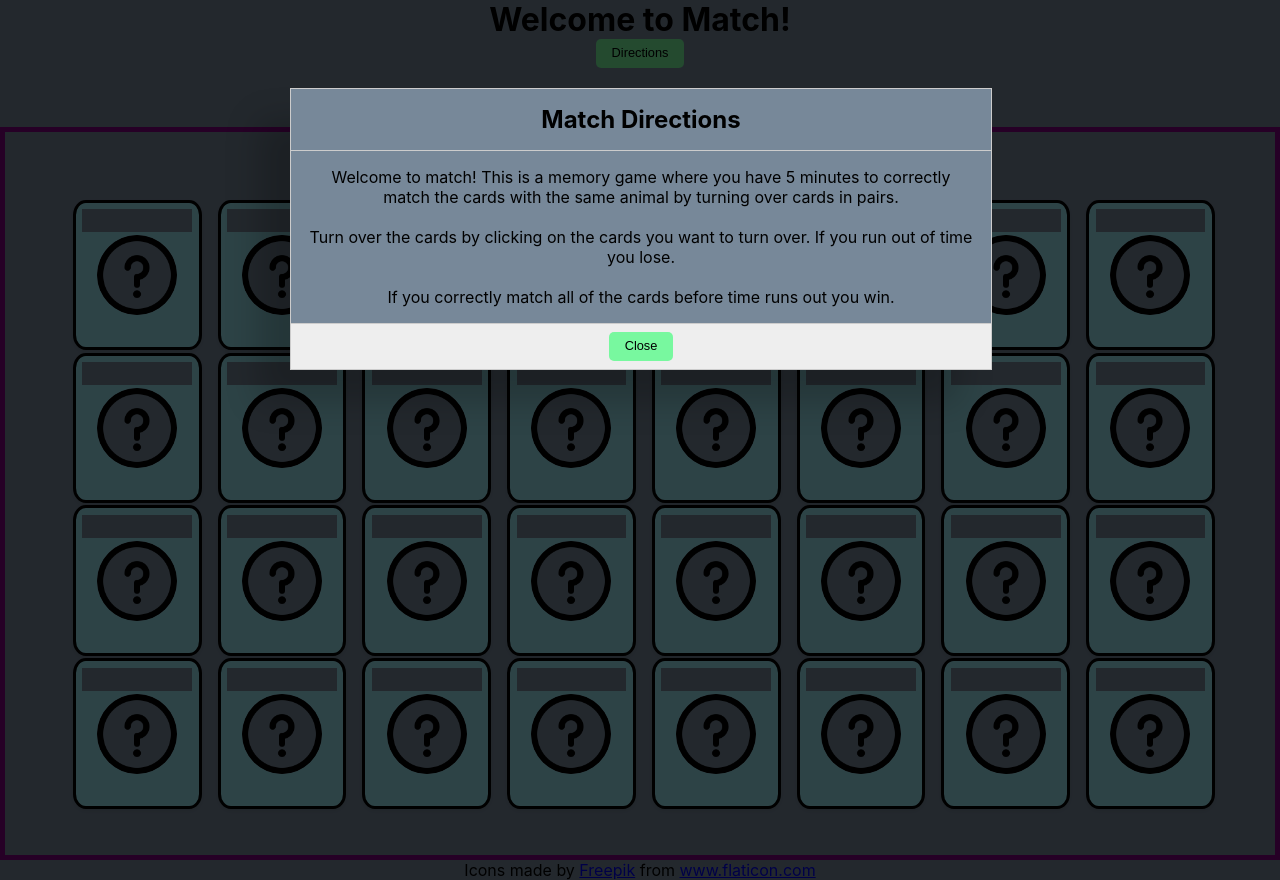
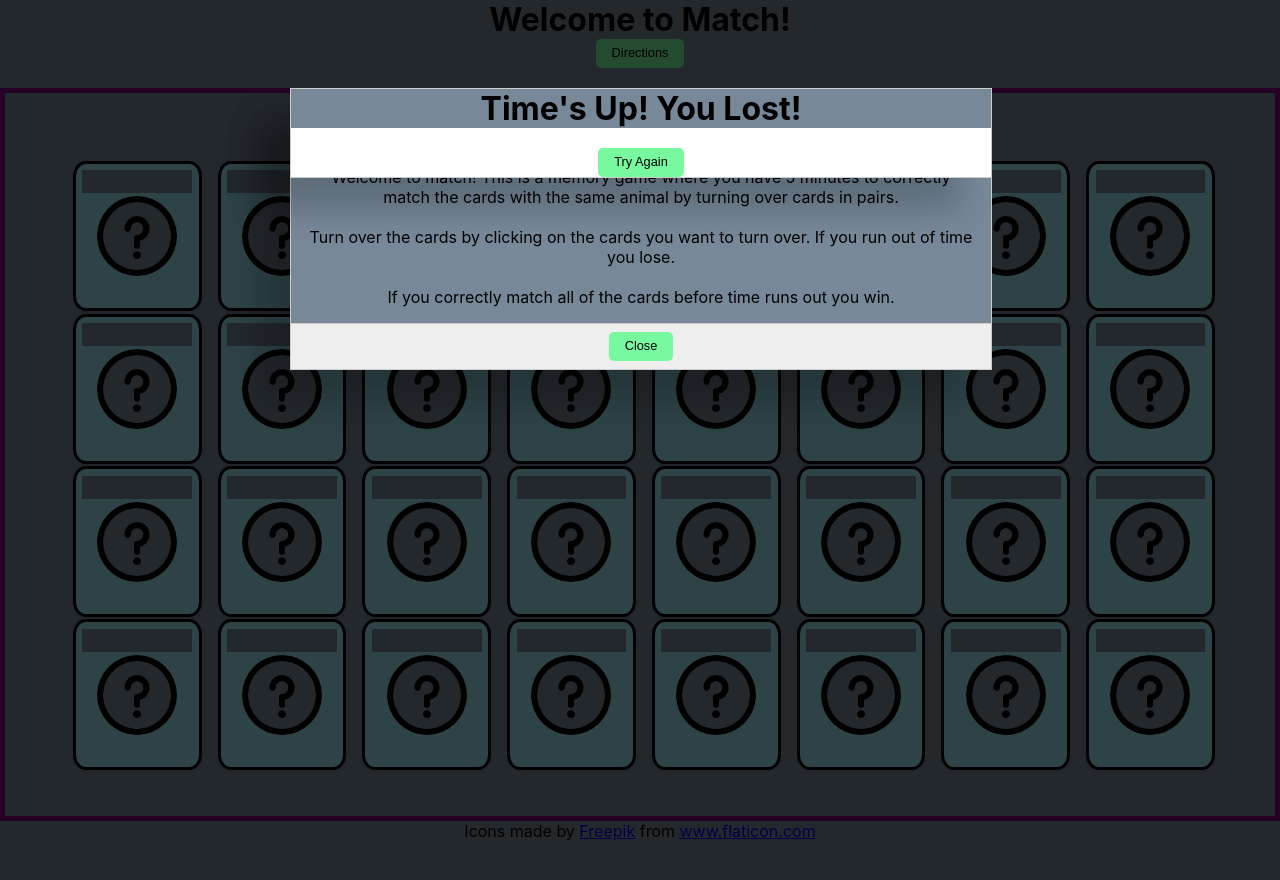
Before and after one commit to TheEugeniaKim/match, a React (Create React App) app in the folder match/: page / in a window 1280 px wide. After the commit the page ends 841 px from the top, so only its background shows below. Built offline with nearby package versions, Linux system fonts and the light colour scheme; data requests are answered from the project's data file.

Commit message:
times up modal

```diff
--- a/match/src/components/GameArea.js
+++ b/match/src/components/GameArea.js
@@ -34,7 +34,11 @@ class GameArea extends React.Component {
   render () {
 		return(
 			<div>
-				<div className="backdrop">
+				<div>
+					{ this.props.showDirections ?
+						<div className="backdrop"></div> :
+						null
+					}
 				</div>
 				<h1>Welcome to Match!</h1>
 					<button className="toggle-button" onClick={e => {
--- a/match/src/components/Timer.js
+++ b/match/src/components/Timer.js
@@ -3,8 +3,8 @@ import TimesUp from './TimesUp'
 
 export default class Timer extends Component {
   state = {
-      minutes: 5,
-      seconds: 0,
+      minutes: 0,
+      seconds: 2,
   }
 
   componentDidMount() {
--- a/match/src/components/TimesUp.js
+++ b/match/src/components/TimesUp.js
@@ -1,9 +1,20 @@
 import React, { Component } from 'react'
 
 export default class TimesUp extends Component {
+
+  onClick = () => {
+    window.location.reload()
+  }
+
   render() {
     return (
-      <h1>Time's Up! You Lost!</h1>
+      <div className="directions">
+        <h1>Time's Up! You Lost!</h1>
+        <br/>
+        <button className="toggle-button" onClick={e => {
+          this.onClick()
+        }}>Try Again</button>
+      </div>
     )
   }
 }
```
